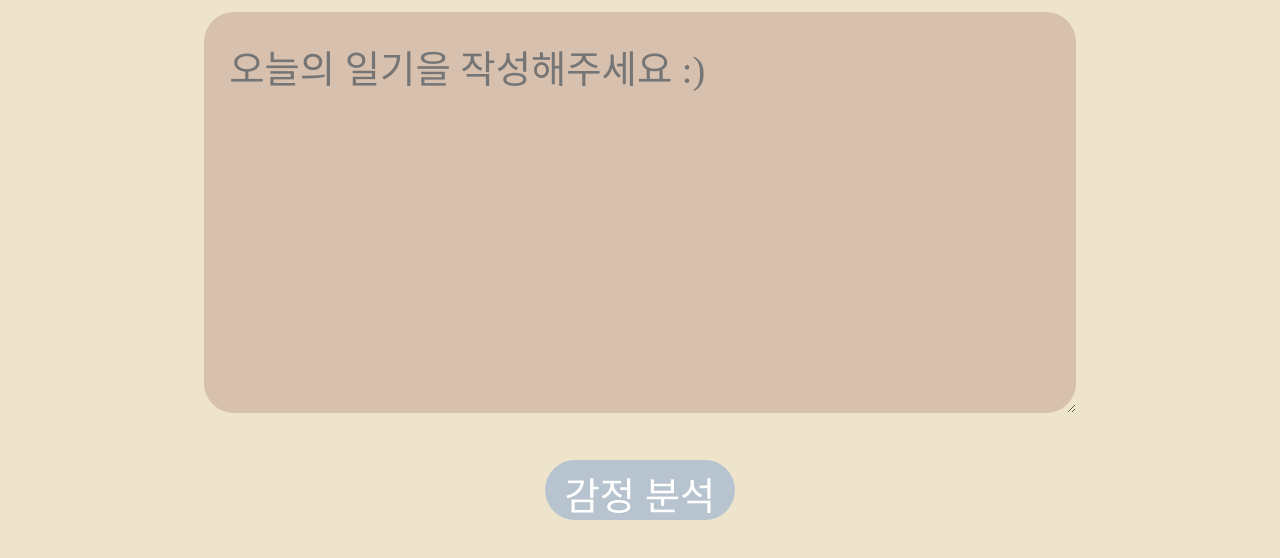
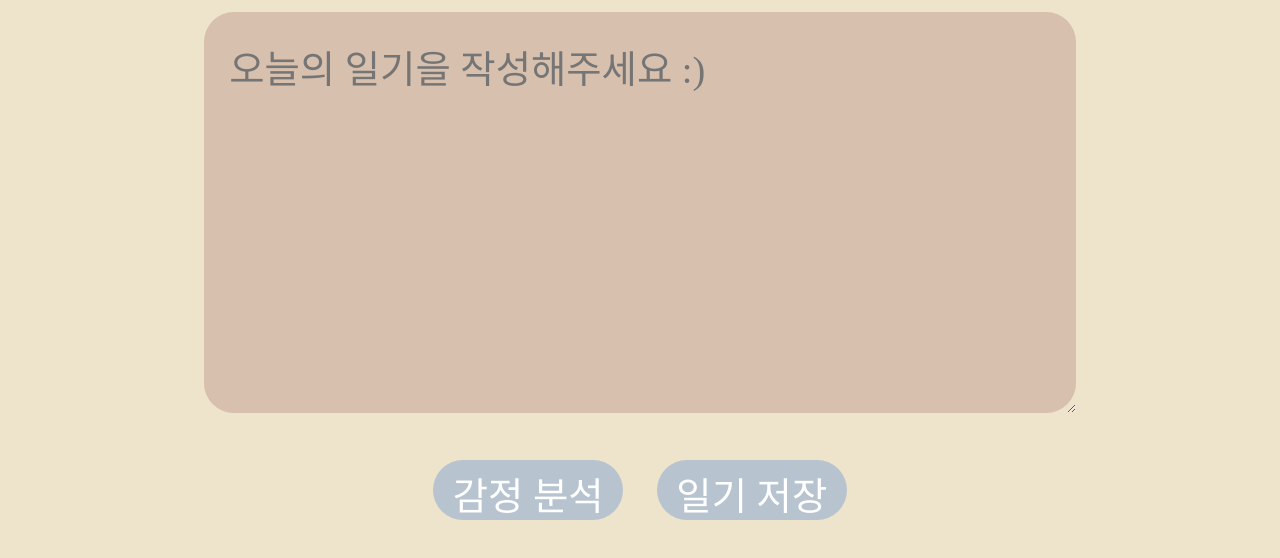
Before and after one commit to KoYujung/ASK_BURY, a website: page public/diary.html in a window 1280 px wide. Shown: the part 118-676 px from the top of the page. Drawn offline with Linux system fonts and the light colour scheme; a web font is replaced by a local one.

Commit message:
일기 저장 버튼 추가

```diff
--- a/public/diary.html
+++ b/public/diary.html
@@ -12,7 +12,8 @@
   <div id="diaryMain">
     <textarea id="inputDiary" rows="4" cols="50" placeholder="오늘의 일기을 작성해주세요 :)"></textarea>
     <br>
-    <button id="analyzeButton">감정 분석</button>
+      <button id="analyzeButton">감정 분석</button>
+      <button id="diarySaveButton">일기 저장</button>
     <br>
     <p id="result"></p>
   </div>
--- a/public/index.css
+++ b/public/index.css
@@ -35,6 +35,19 @@ body {
 }
 
 #analyzeButton {
+    color: white;
+    background-color: #B7C4CF;
+    font-size: 50px;
+    border: 0;
+    border-radius: 30px;
+    width: 15%;
+    height: 100px;
+    padding: 8px;
+    cursor: pointer;
+    margin-right: 30px;
+}
+
+#diarySaveButton {
     color: white;
     background-color: #B7C4CF;
     font-size: 50px;
@@ -186,4 +199,12 @@ a {
         margin-top: 5px;
     }
 
+    #diarySaveButton {
+        font-size: 3vw;
+        width: 15%;
+        height: 60px;
+        padding: 5px;
+        margin-top: 5px;
+    }
+
 }
```
